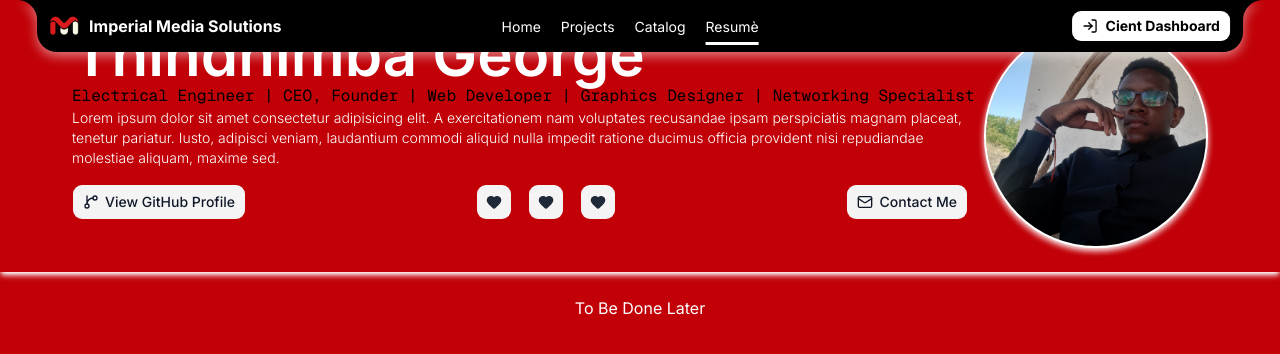
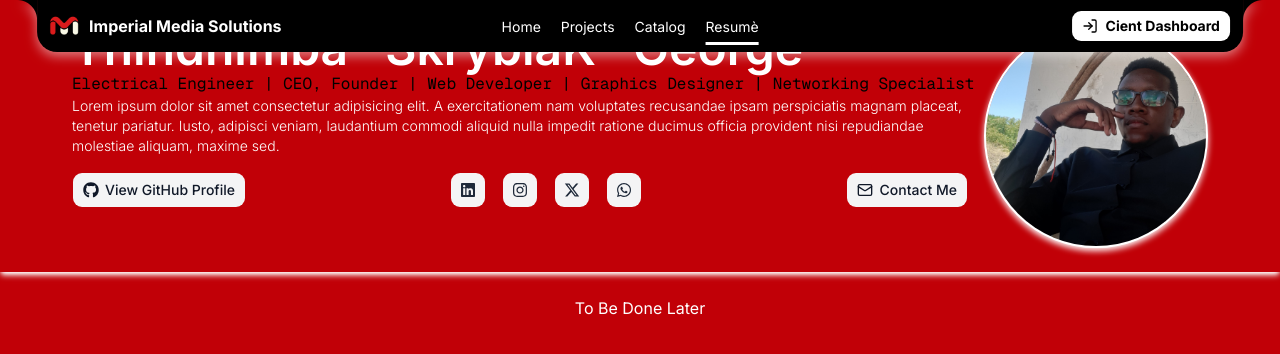
Before and after one commit to SkryblaK/imperialmedia, a Next.js app: page /resume in a window 1280 px wide. Shown: the top 354 px of the page. Built offline with nearby package versions, Linux system fonts and the light colour scheme.

Commit message:
Added Socials

```diff
--- a/app/(main)/resume/page.tsx
+++ b/app/(main)/resume/page.tsx
@@ -1,8 +1,10 @@
 import { Button } from "@/components/ui/button";
-import { GitBranch, Heart, Mail } from "lucide-react";
+import { Mail } from "lucide-react";
 import { Metadata } from "next";
 import Image from "next/image";
 import Link from "next/link";
+import { FaGithub, FaInstagram, FaLinkedin, FaWhatsapp } from "react-icons/fa";
+import { FaXTwitter } from "react-icons/fa6";
 
 export const metadata: Metadata = {
   title: 'Resumè', // Display Title
@@ -16,7 +18,8 @@ export default function ResumePage() {
         {/* Intro + Image */}
         <div className="flex w-full items-cente justify-between max-w-6xl mx-auto px-2">
           <div className="flex flex-col justify-start">
-            <h1 className="text-2xl md:text-3xl lg:text-4xl xl:text-6xl font-semibold text-white font-stretch-expanded">Thindhimba George</h1>
+            <h1 className="lg:hidden text-2xl md:text-3xl lg:text-4xl xl:text-6xl font-semibold text-white font-stretch-expanded">Thindhimba George</h1>
+            <h1 className="hidden lg:block text-xl md:text-2xl lg:text-3xl xl:text-5xl font-semibold text-white font-stretch-expanded">Thindhimba "SkryblaK" George</h1>
             {/* Job Titles */}
             <h3 className="text-black font-mono sm:hidden">Electrical Engineer</h3>
             <h3 className="hidden sm:block text-black font-mono md:hidden">Electrical Engineer | CEO, Founder</h3>
@@ -30,23 +33,33 @@ export default function ResumePage() {
 
             {/* Hidden Socials - Only for Large Screens */}
             <div className="hidden sm:flex justify-between items-center mt-4 w-full pr-4">
-              <Link href=''>
-                <Button size={'lg'} className={'bg-secondary text-gray-900 hover:ring hover:text-white dark:text-white'}><GitBranch />View GitHub Profile</Button>
+              <Link href='https://github.com/SkryblaK/imperialmedia' rel="noopener noreferrer" target="_blank">
+                {/* <Button size={'lg'} className={'bg-secondary text-gray-900 hover:ring hover:text-white dark:text-white'}><GitBranch />View GitHub Profile</Button> */}
+                <Button size={'lg'} className={'bg-secondary text-gray-900 hover:ring hover:text-white dark:text-white'}><FaGithub />View GitHub Profile</Button>
               </Link>
               <span className="flex items-center gap-4 px-4">
-                <Link href=''>
+                <Link href='https://www.linkedin.com/in/george-thindhimba/' rel="noopener noreferrer" target="_blank">
                   <Button size={'icon-lg'} className={'bg-secondary text-gray-800 fill-gray-800 hover:text-white hover:ring hover:fill-white dark:text-white dark:hover:fill-white'}>
-                    <Heart fill="" />
+                    {/* <Heart fill="" /> */}
+                    <FaLinkedin fill="" />
                   </Button>
                 </Link>
-                <Link href=''>
+                <Link href='https://www.instagram.com/savvy_._sagitarrian' rel="noopener noreferrer" target="_blank">
                   <Button size={'icon-lg'} className={'bg-secondary text-gray-800 fill-gray-800 hover:text-white hover:ring hover:fill-white dark:text-white dark:hover:fill-white'}>
-                    <Heart fill="" />
+                    {/* <Heart fill="" /> */}
+                    <FaInstagram fill="" />
                   </Button>
                 </Link>
-                <Link href=''>
+                <Link href='https://x.com/thee_great_kenn' rel="noopener noreferrer" target="_blank">
                   <Button size={'icon-lg'} className={'bg-secondary text-gray-800 fill-gray-800 hover:text-white hover:ring hover:fill-white dark:text-white dark:hover:fill-white'}>
-                    <Heart fill="" />
+                    {/* <Heart fill="" /> */}
+                    <FaXTwitter fill="" />
+                  </Button>
+                </Link>
+                <Link href='https://wa.me/qr/JQKDQITZGBXMP1' rel="noopener noreferrer" target="_blank">
+                  <Button size={'icon-lg'} className={'bg-secondary text-gray-800 fill-gray-800 hover:text-white hover:ring hover:fill-white dark:text-white dark:hover:fill-white'}>
+                    {/* <Heart fill="" /> */}
+                    <FaWhatsapp fill="" />
                   </Button>
                 </Link>
               </span>
--- a/package.json
+++ b/package.json
@@ -20,6 +20,7 @@
     "next-themes": "^0.4.6",
     "react": "19.3.1",
     "react-dom": "19.3.1",
+    "react-icons": "^5.7.0",
     "shadcn": "^4.23.0",
     "sonner": "^2.0.8",
     "tw-animate-css": "^1.4.0"
--- a/public/Data.jsx
+++ b/public/Data.jsx
@@ -3,8 +3,8 @@ import Image from 'next/image';
 import { BiCamera } from 'react-icons/bi';
 import { BsYoutube } from 'react-icons/bs';
 import { DiHtml5, DiPhotoshop } from 'react-icons/di';
-import { FaCamera, FaChurch, FaDrawPolygon, FaMap, FaPython, FaSchool, FaVideo } from 'react-icons/fa';
-import { FaLocationDot } from 'react-icons/fa6';
+import { FaCamera, FaChurch, FaDrawPolygon, FaGithub, FaInstagram, FaLinkedin, FaMap, FaPython, FaSchool, FaVideo } from 'react-icons/fa';
+import { FaLocationDot, FaXTwitter } from 'react-icons/fa6';
 import { GiTeacher } from 'react-icons/gi';
 import { MdWork } from "react-icons/md";
 import { PiNavigationArrowFill } from 'react-icons/pi';
@@ -47,27 +47,27 @@ export const NavLinks = [
 export const SocialLinks = [
     {
         name: 'GitHub',
-        href: 'https://github.com/SkryblaK/imperialmedia',
+        href: 'https://github.com/SkryblaK/imperialmedia/',
         username: '@SkryblaK',
-        icon: <ScooterIcon />,
+        icon: <FaGithub />,
     },
     {
         name: 'LinkedIn',
-        href: '',
+        href: 'https://www.linkedin.com/in/george-thindhimba/',
         username: 'Thindhimba George',
-        icon: <ScooterIcon />,
+        icon: <FaLinkedin />,
     },
     {
         name: 'Instagram',
-        href: '',
-        username: '',
-        icon: <ScooterIcon />,
+        href: 'https://www.instagram.com/savvy_._sagitarrian',
+        username: '@savvy_._sagitarrian',
+        icon: <FaInstagram />,
     },
     {
         name: 'Twitter',
-        href: '',
-        username: '',
-        icon: <ScooterIcon />,
+        href: 'https://x.com/thee_great_kenn',
+        username: '@thee_great_kenn',
+        icon: <FaXTwitter />,
     },
     {
         name: 'Discord',
@@ -77,7 +77,7 @@ export const SocialLinks = [
     },
     {
         name: 'WhatsApp',
-        href: '',
+        href: 'https://wa.me/qr/JQKDQITZGBXMP1',
         username: 'George_MTK',
         icon: <ScooterIcon />,
     },
```
Also changed, not shown: 1 other file (tests, documents, lock files or other folders).
